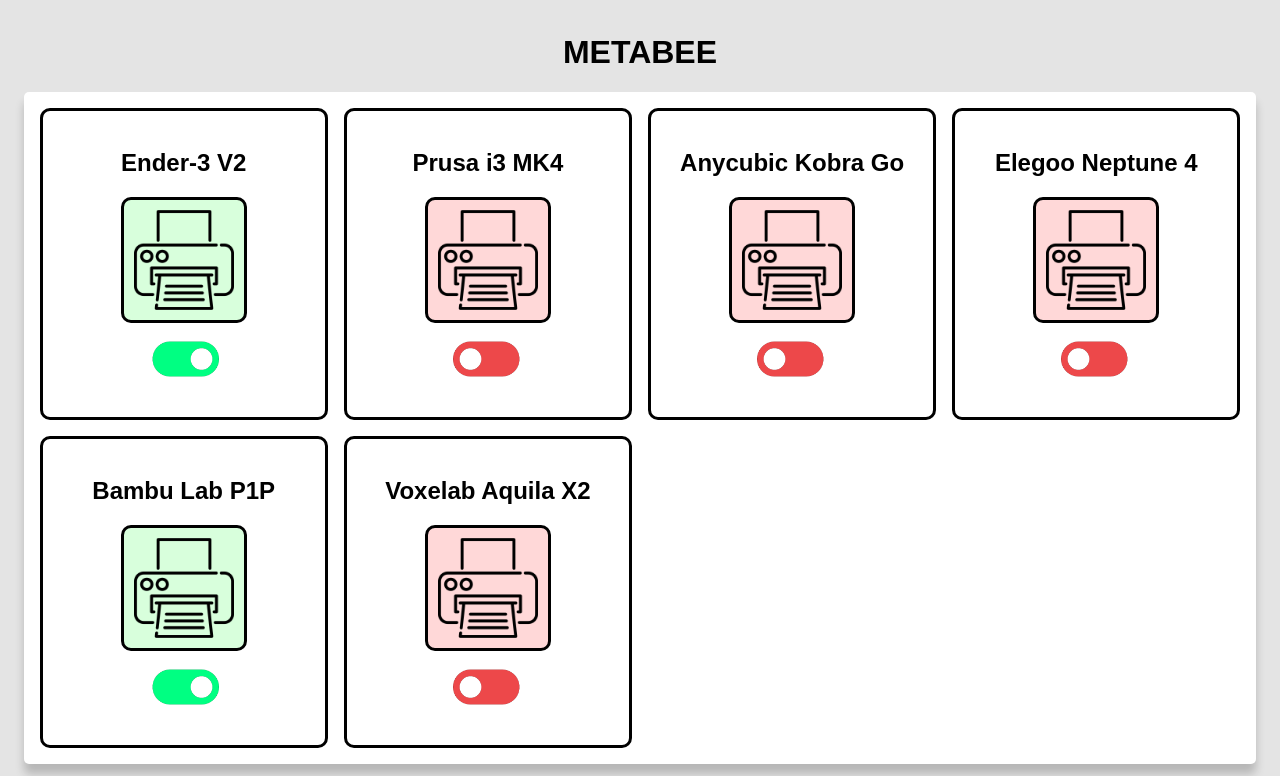
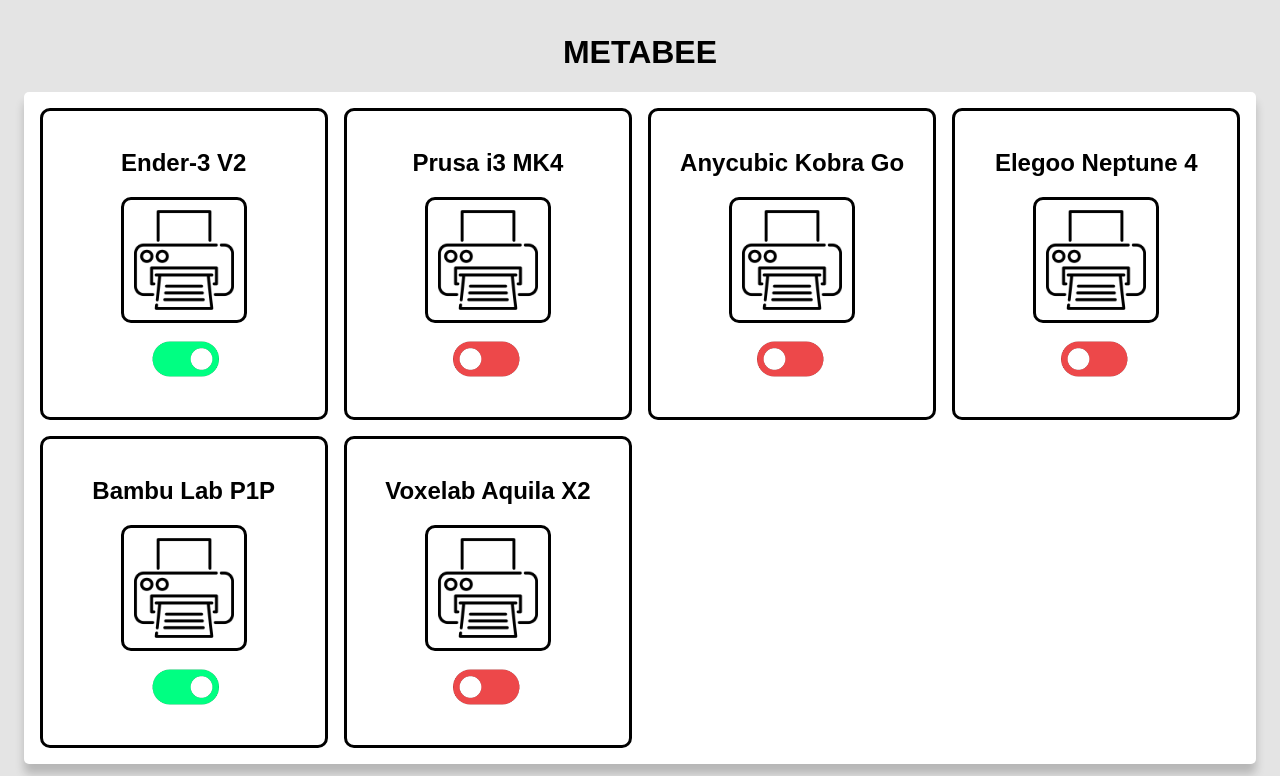
Before and after one commit to nearo007/MetaBee, a Django app: page /printers in a window 1280 px wide. Shown: the part 142-918 px from the top of the page. Run offline with Django 5.2, Linux system fonts and the light colour scheme.

Commit message:
minor css

```diff
--- a/metabee_app/static/css/printers.css
+++ b/metabee_app/static/css/printers.css
@@ -38,14 +38,6 @@
     border: 3px solid black;
 }
 
-.img-printer-on {
-    background-color: rgb(216, 255, 220);
-}
-
-.img-printer-off {
-    background-color: rgb(255, 216, 216);
-}
-
 .button-printer-toggle {
     background-color: transparent;
     border: none;
```
